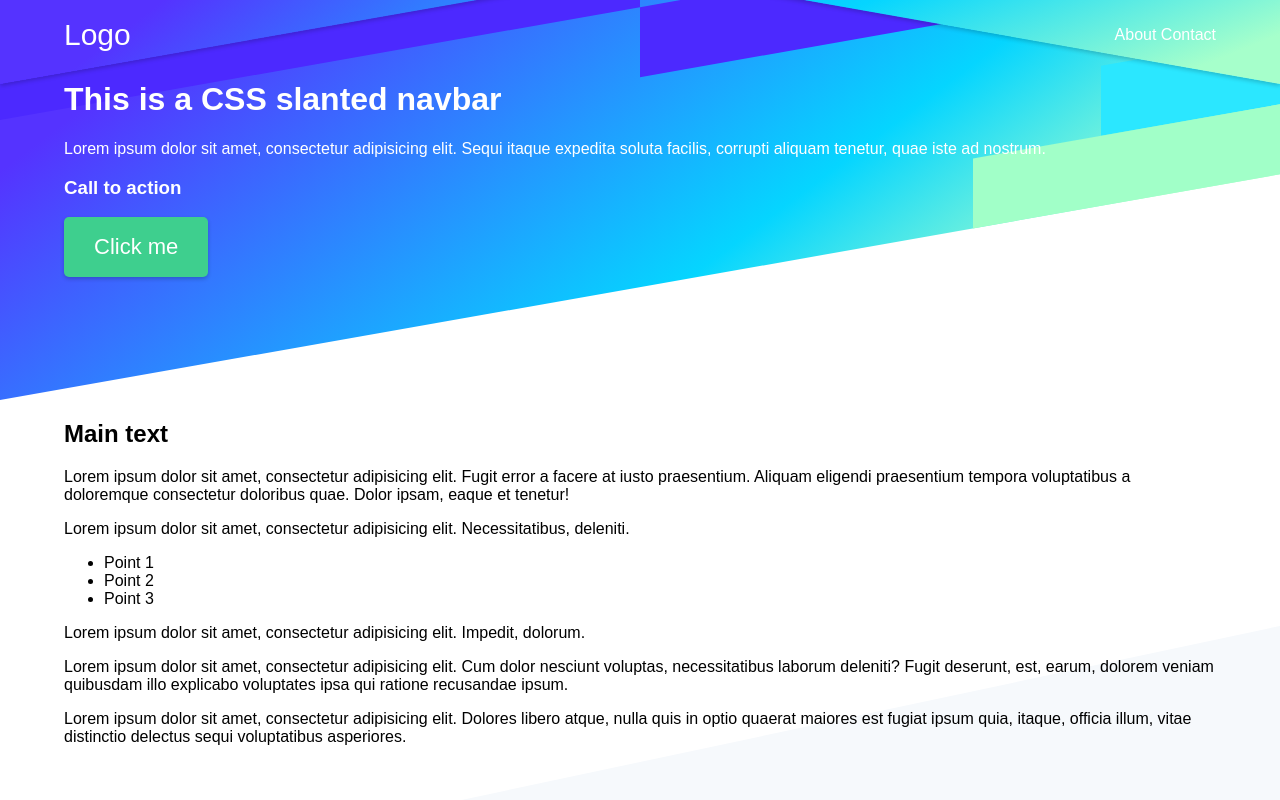
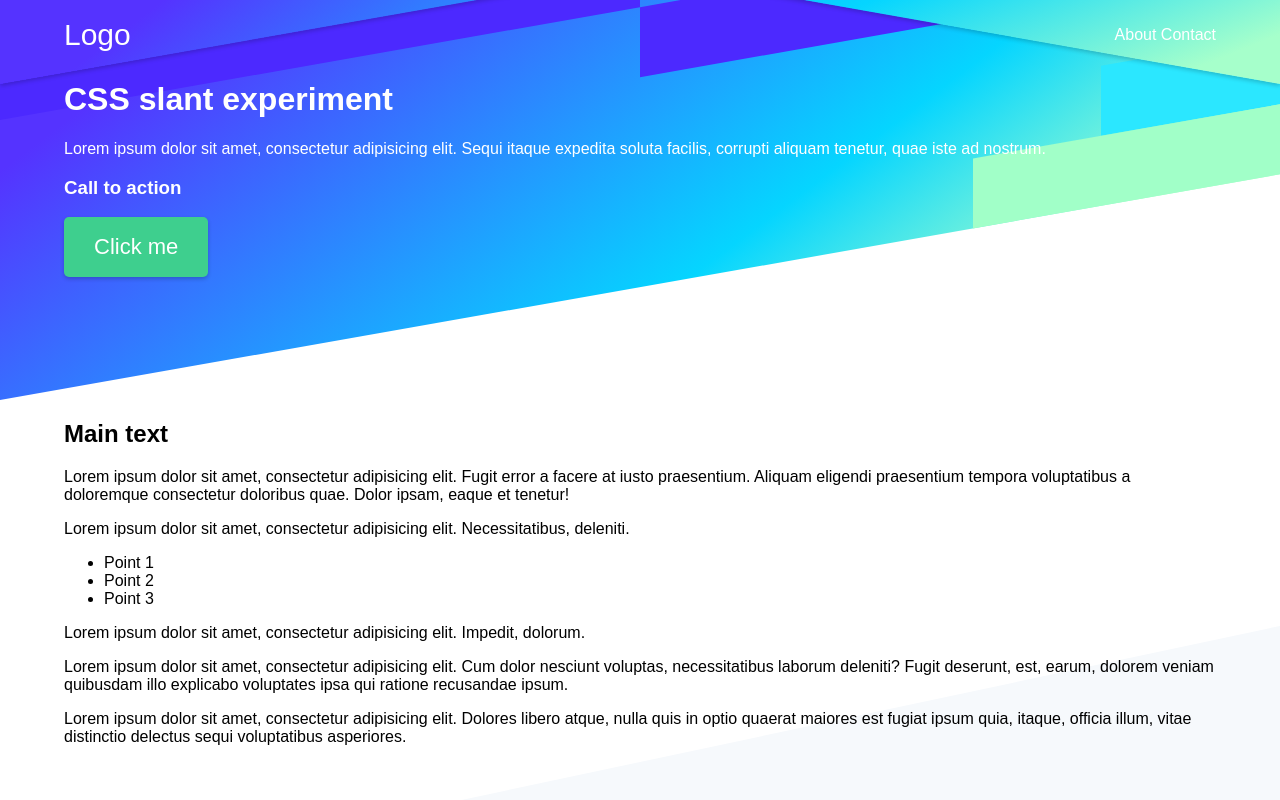
Before and after one commit to howardmann/css_slant, a plain HTML site: page index.html in a window 1280 px wide. Shown: the top 800 px of the page. Drawn offline with Linux system fonts and the light colour scheme.

Commit message:
modified

```diff
--- a/index.html
+++ b/index.html
@@ -16,7 +16,7 @@
       <span class="4"></span>
     </div>
     <div id="intro">
-      <h1>This is a CSS slanted navbar</h1>
+      <h1>CSS slant experiment</h1>
       <p>Lorem ipsum dolor sit amet, consectetur adipisicing elit. Sequi itaque expedita soluta facilis, corrupti aliquam tenetur, quae iste ad nostrum.</p>
       <h3>Call to action</h3>
       <button>Click me</button>
```
Also changed, not shown: 2 other files.
